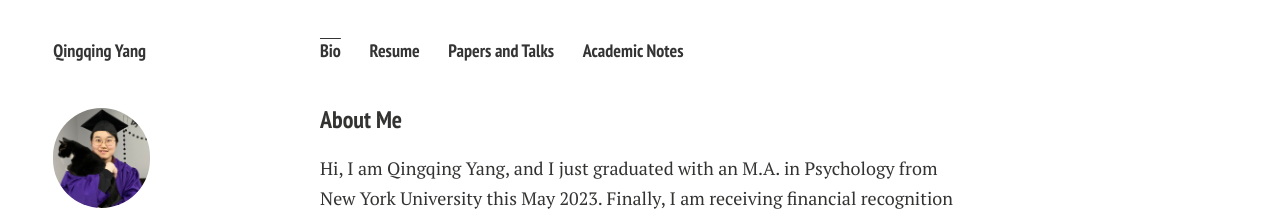
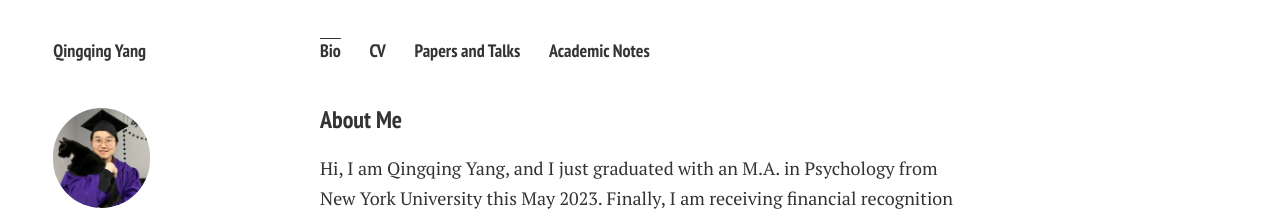
Before and after one commit to Qingqing-Yang-177/Qingqing-Yang-177.github.io, a Jekyll site: the page built from index.md, in a window 1280 px wide. Shown: the top 219 px of the page. Built offline with Jekyll 4.4.1, drawn with Linux system fonts in a browser that asks for light colours; nearby versions of some CDN libraries; comment, search, counter and statistics services are not loaded; a style sheet for code colours, icons or effects is not loaded; our own code applies the rules of GitHub Pages for plain Markdown files.

Commit message:
Update _config.yml

```diff
--- a/_config.yml
+++ b/_config.yml
@@ -28,8 +28,8 @@ owner:
 links:
   - title: Bio
     url: /
-  - title: Resume
-    url: /file/Resume-QINGQING-YANG-23NYU.pdf
+  - title: CV
+    url: /file/CV_QingqingYang.pdf
   - title: Papers and Talks
     url: /publications/
   - title: Academic Notes
```
